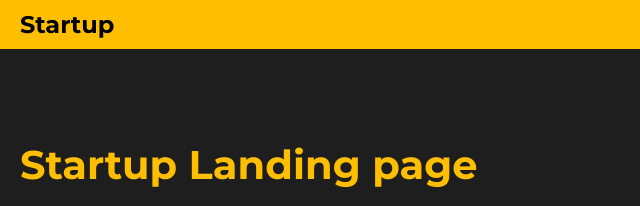
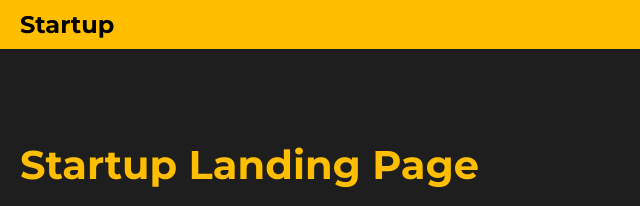
Before and after one commit to nandan881/New-project, a plain HTML site: page index.html in a window 1280 px wide. Shown: the top 206 px of the page, 0-640 px from the left. Drawn offline with Linux system fonts and the light colour scheme.

Commit message:
Page to page

```diff
--- a/index.html
+++ b/index.html
@@ -192,7 +192,7 @@
 
     <section id="intro" class="intro">
         <div class="content">
-            <h1>Startup Landing page</h1>
+            <h1>Startup Landing Page</h1>
             <p>Lorem ipsum dolor sit amet, consectetur adipiscing elit, sed do eiusmod tempor incididunt ut labore et dolore magna aliqua.</p>
             <button>Login</button>
         </div>
```
